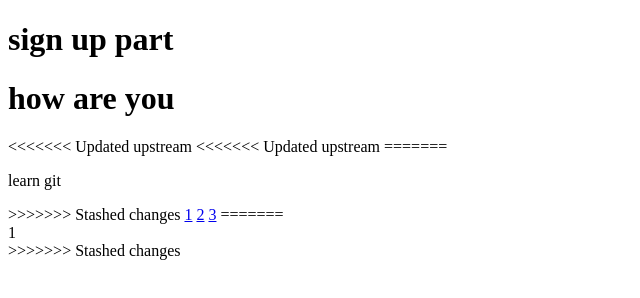
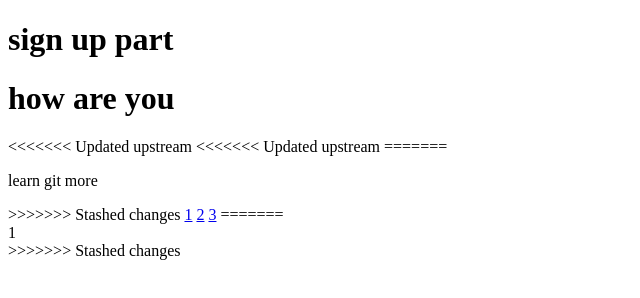
Before and after one commit to safoora58/sample, a plain HTML site: page index.html in a window 1280 px wide. Shown: the full height of the page, 0-640 px from the left. Drawn offline with Linux system fonts and the light colour scheme.

Commit message:
Update index.html
update index.html

```diff
--- a/index.html
+++ b/index.html
@@ -12,7 +12,7 @@
 <<<<<<< Updated upstream
 <<<<<<< Updated upstream
 =======
-    <p>learn git </p>
+    <p>learn git more </p>
 >>>>>>> Stashed changes
     <a href="sign.html">1</a>
     <a href="about.html">2</a>
```
